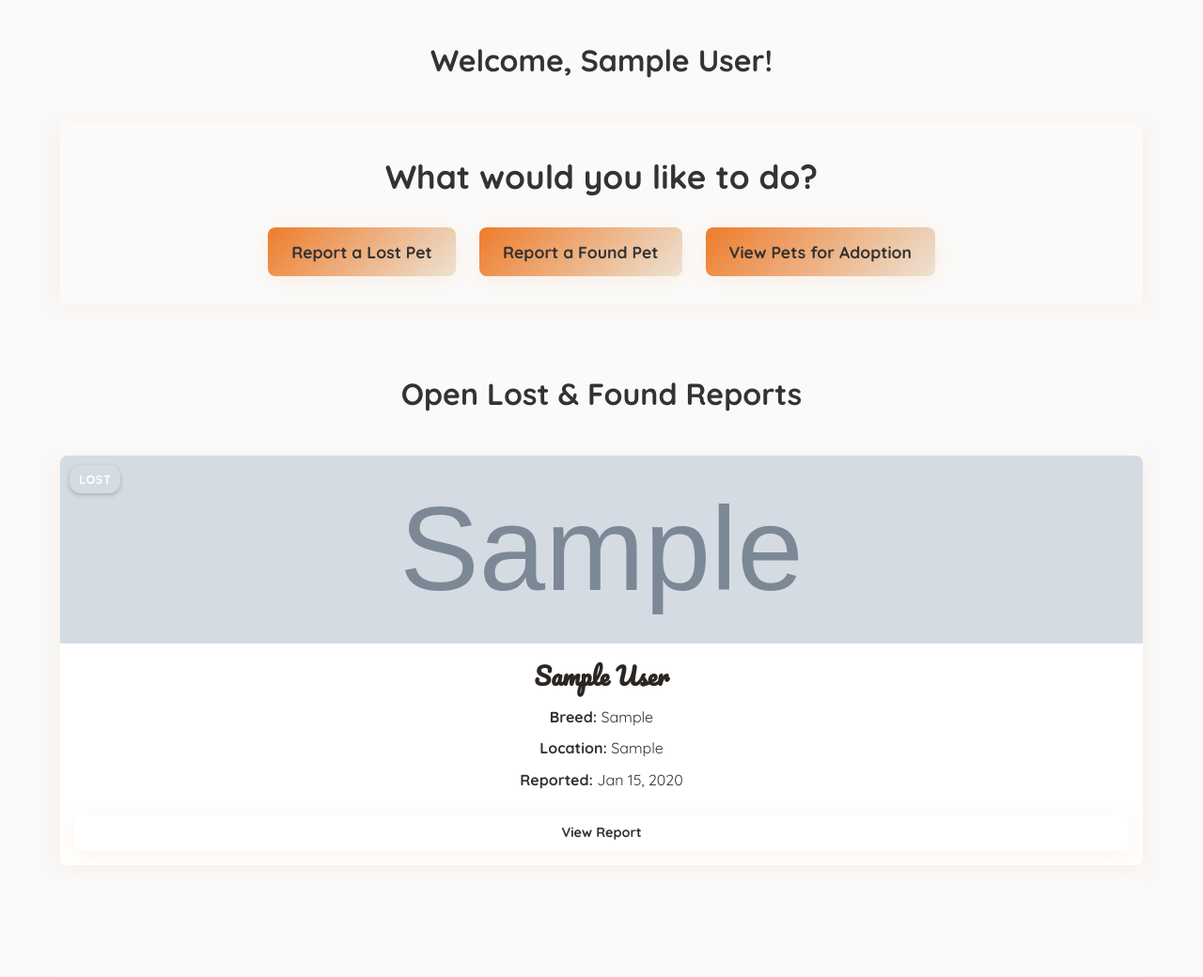
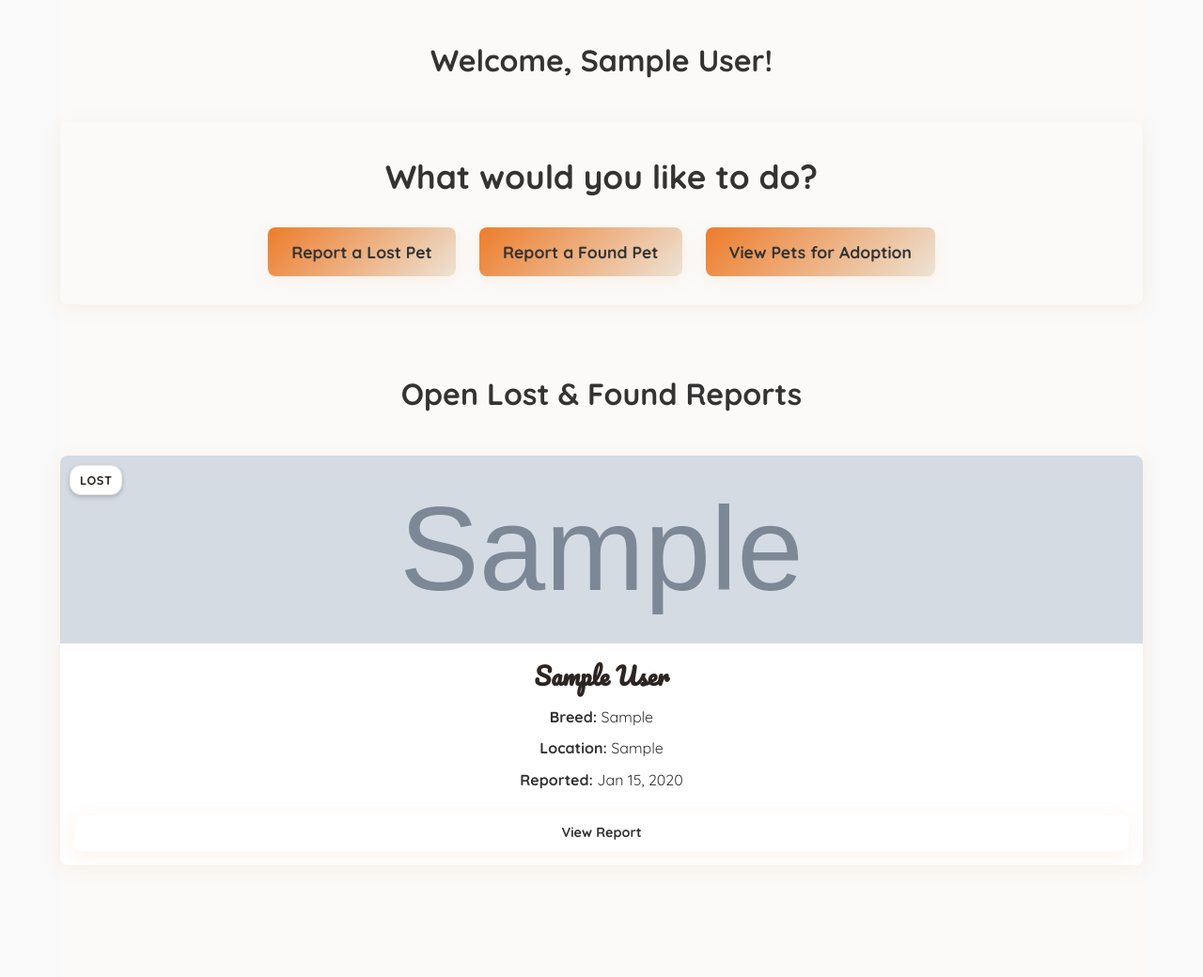
Before and after one commit to Deadpoolprime/petrescue2, a Django app: page /dashboard/ in a window 1280 px wide. Shown: the part 166-1206 px from the top of the page at 94% size. Run offline with Django 4.2, Linux system fonts and the light colour scheme; a user stored in the database is signed in; tables that the repository leaves empty hold one stand-in row (values such as "Sample post"); grey boxes marked "Sample" are stand-in pictures.

Commit message:
minor ui changes

```diff
--- a/static/css/style.css
+++ b/static/css/style.css
@@ -334,11 +334,15 @@ main {
 }
 
 .report-type-badge.lost {
-  background-color: var(--accent-purple); /* A nice purple for 'Lost' */
+  background-color: white; /* Change background to white */
+  color: var(--foreground);   /* Change text color to dark (black-ish) */
+  border: 1px solid var(--border); /* Add a light border to help it stand out */
 }
 
 .report-type-badge.found {
-  background-color: var(--success-green); /* A nice green for 'Found' */
+  background-color: white;
+  color: var(--foreground);   /* Change text color to dark (black-ish) */
+  border: 1px solid var(--border);/* A nice green for 'Found' */
 }
 
 .pet-card-img {
```
